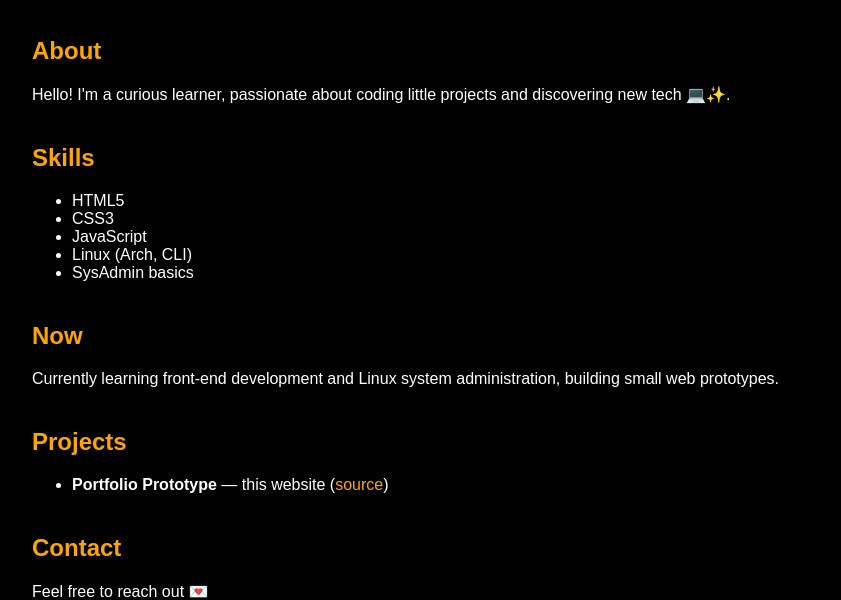
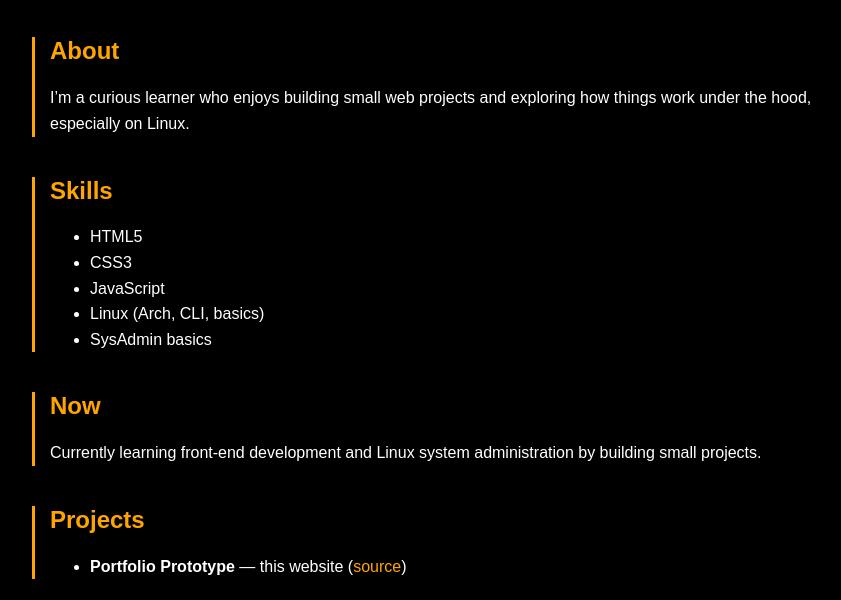
Before and after one commit to KanzakiDev/ryo-portfolio, a plain HTML site: page index.html in a window 1280 px wide. Shown: the part 208-808 px from the top of the page, without its empty margins (208-1049 px from the left). Drawn offline with Linux system fonts and the light colour scheme.

Commit message:
Revise profile section and enhance styles
Updated profile information and improved styling.

```diff
--- a/index.html
+++ b/index.html
@@ -12,7 +12,7 @@
     <main>
         <div>
             <!-- Profile -->
-            <section>
+            <section class="hero">
                 <div class="logoanddiv">
                     <img class="githublogo" src="https://github.com/kanzakidev.png" alt="Ryo Kanzaki">
                     <h1 class="name">Ryo Kanzaki</h1>
@@ -24,7 +24,7 @@
             <!-- About -->
             <section>
                 <h2 class="hcolor">About</h2>
-                <p>Hello! I'm a curious learner, passionate about coding little projects and discovering new tech 💻✨.</p>
+                <p>I’m a curious learner who enjoys building small web projects and exploring how things work under the hood, especially on Linux.</p>
             </section>
 
             <!-- Skills -->
@@ -34,7 +34,7 @@
                     <li>HTML5</li>
                     <li>CSS3</li>
                     <li>JavaScript</li>
-                    <li>Linux (Arch, CLI)</li>
+                    <li>Linux (Arch, CLI, basics)</li>
                     <li>SysAdmin basics</li>
                 </ul>
             </section>
@@ -43,8 +43,7 @@
             <section>
                 <h2 class="hcolor">Now</h2>
                 <p>
-                    Currently learning front-end development and Linux system administration,
-                    building small web prototypes.
+                    Currently learning front-end development and Linux system administration by building small projects.
                 </p>
             </section>
 
@@ -94,9 +93,15 @@
         }
         section {
             margin-bottom: 40px;
+        }
+
+        section:not(.hero) {
+            border-left: 3px solid orange;
+            padding-left: 15px;
             transition: opacity 0.2s ease;
         }
-        section:hover {
+
+        section:not(.hero):hover {
             opacity: 0.95;
         }
         .hcolor {
@@ -116,7 +121,12 @@
             border-radius: 50%;
             width: 60px;
             height: 60px;
+            transition: transform 0.2s ease;
         }
+        .githublogo:hover {
+            transform: scale(1.05);
+        }
+
         a {
             color: orange;
             text-decoration: none;
@@ -124,6 +134,10 @@
         a:hover {
             text-decoration: underline;
         }
+        p, li {
+            line-height: 1.6;
+        }
+
     </style>
 </body>
 </html>
```
